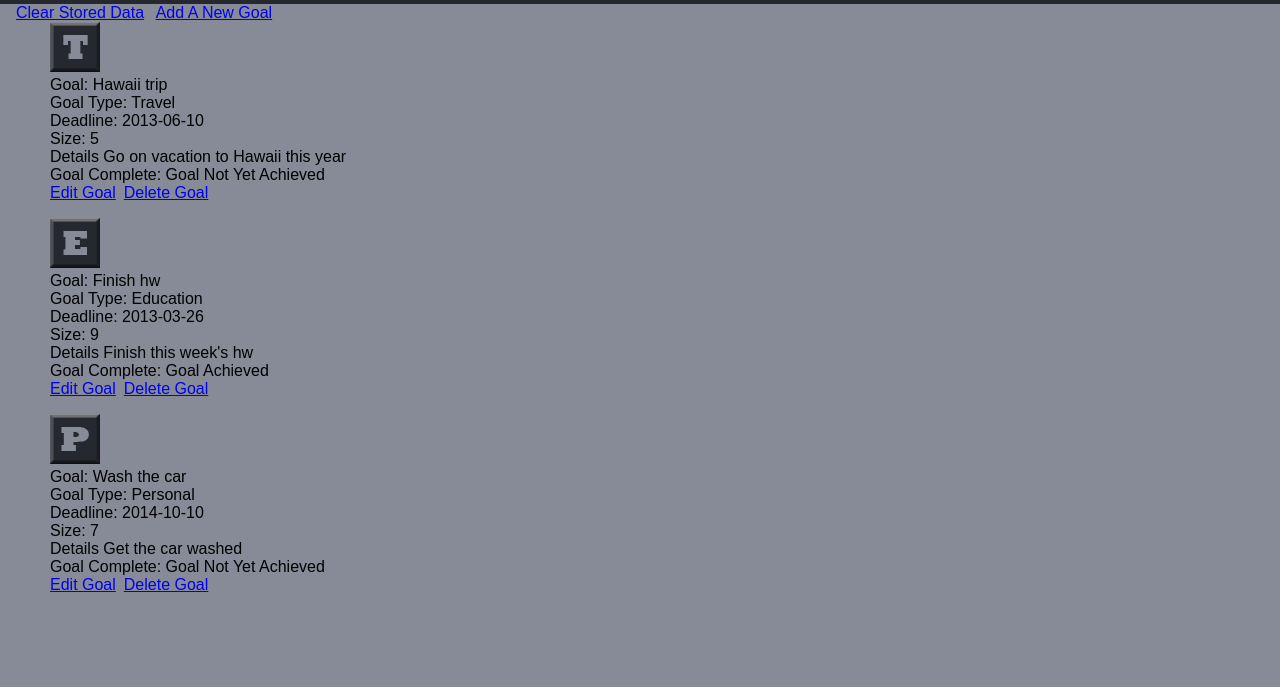
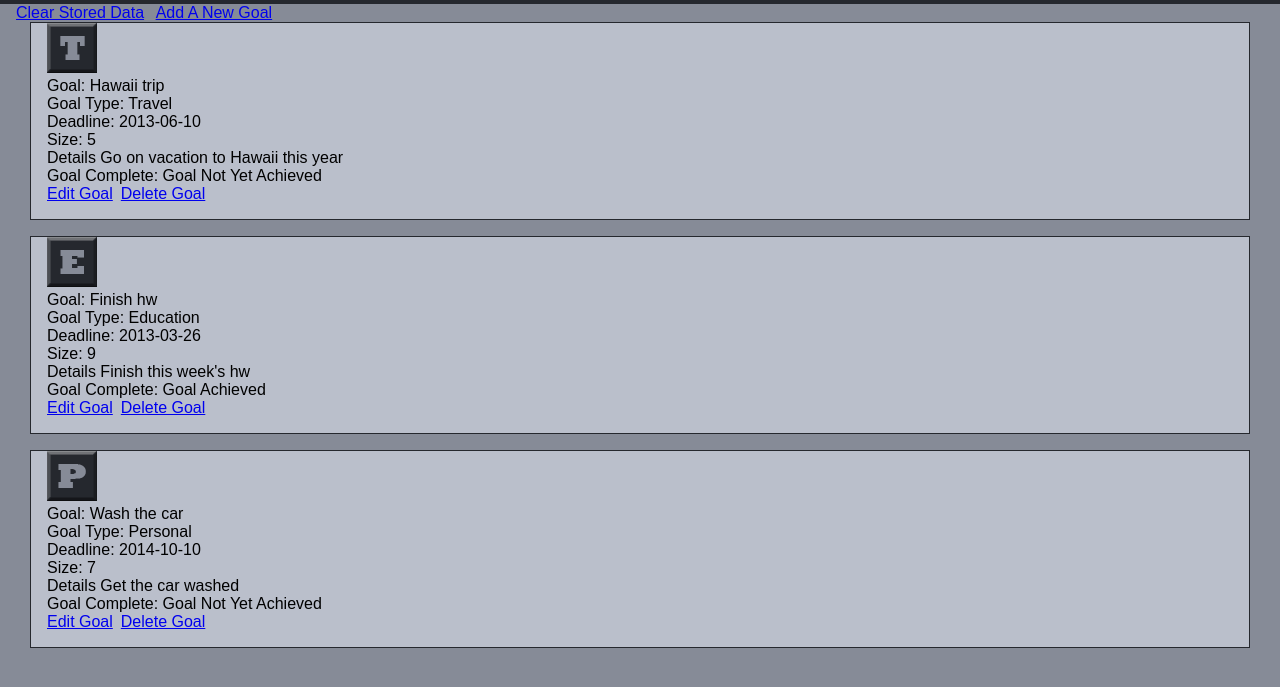
Before and after one commit to b66549/vfw-project4, a plain HTML site: page additem.html in a window 1280 px wide. Both pictures are taken after a click on the link "Display Data". Shown: the part 43-730 px from the top of the page. Drawn offline with Linux system fonts and the light colour scheme.

Commit message:
Added background and border to the individual goals in the list.

```diff
--- a/css/styles.css
+++ b/css/styles.css
@@ -100,6 +100,9 @@ a#clear {
 	margin-right: 0.5em;
 }
 
-.goalinfo {
+ul.goalinfo {
 	margin-bottom: 1em;
+	padding: 0em 1em 1em 1em;
+	border: 1px solid #25282E;
+	background-color: #BABFCB;
 }
```
